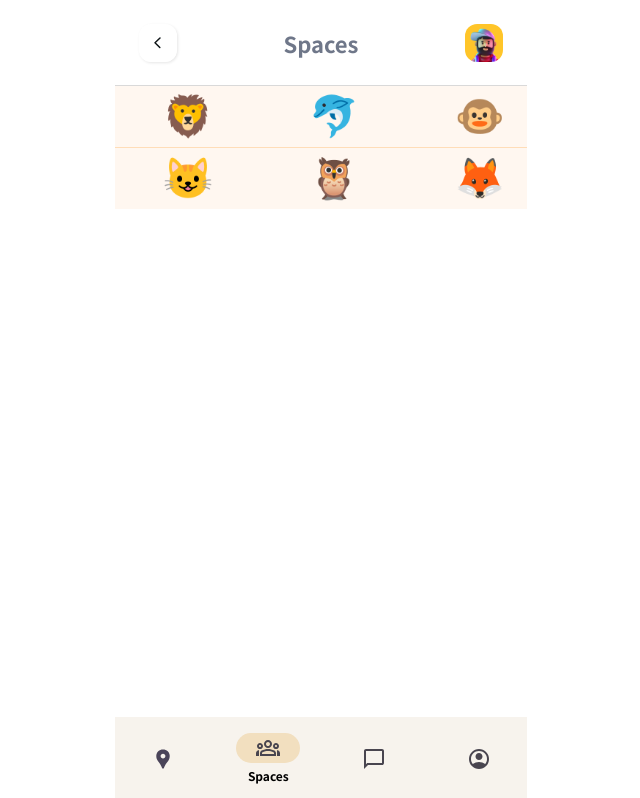
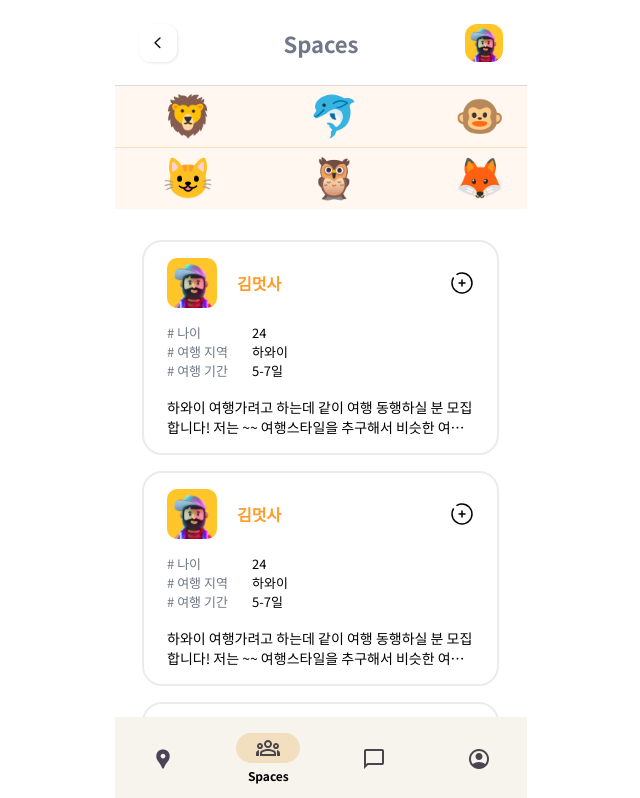
Before and after one commit to TEAM-4line/4line_frontend, a React (Create React App) app: page /spaces in a window 1280 px wide. Shown: the top 798 px of the page, without its empty margins (319-959 px from the left). Built offline with nearby package versions, Linux system fonts and the light colour scheme; a web font is replaced by a local one.

Commit message:
Feat: spacesPost 컴포넌트 생성성

```diff
--- a/src/components/spaces/SpacesPost.jsx
+++ b/src/components/spaces/SpacesPost.jsx
@@ -0,0 +1,146 @@
+import React from "react";
+import styled from "styled-components";
+import SampleProfile from "../../images/sample-profile.svg";
+import FollowIcon from "../../images/follow-icon.svg";
+
+const SpacesPost = () => {
+  const postData = [
+    {
+      id: 1,
+      image: SampleProfile,
+      name: "김멋사",
+      age: 24,
+      location: "하와이",
+      duration: "5-7일",
+      content:
+        " 하와이 여행가려고 하는데 같이 여행 동행하실 분 모집합니다! 저는 ~~ 여행스타일을 추구해서 비슷한 여행 성향이신 분이시면 좋겠습니다!",
+    },
+    {
+      id: 2,
+      image: SampleProfile,
+      name: "김멋사",
+      age: 24,
+      location: "하와이",
+      duration: "5-7일",
+      content:
+        " 하와이 여행가려고 하는데 같이 여행 동행하실 분 모집합니다! 저는 ~~ 여행스타일을 추구해서 비슷한 여행 성향이신 분이시면 좋겠습니다!",
+    },
+    {
+      id: 3,
+      image: SampleProfile,
+      name: "김멋사",
+      age: 24,
+      location: "하와이",
+      duration: "5-7일",
+      content:
+        " 하와이 여행가려고 하는데 같이 여행 동행하실 분 모집합니다! 저는 ~~ 여행스타일을 추구해서 비슷한 여행 성향이신 분이시면 좋겠습니다!",
+    },
+  ];
+
+  return (
+    <>
+      {postData.map((post, idx) => (
+        <PostWrapper key={idx}>
+          <Header>
+            <UserSection>
+              <ProfileImage src={post.image} />
+              <Username>{post.name}</Username>
+            </UserSection>
+            <FollowButton src={FollowIcon} />
+          </Header>
+          <Details>
+            <DetailItem>
+              <Label># 나이</Label>
+              <Value>{post.age}</Value>
+            </DetailItem>
+            <DetailItem>
+              <Label># 여행 지역</Label>
+              <Value>{post.location}</Value>
+            </DetailItem>
+            <DetailItem>
+              <Label># 여행 기간</Label>
+              <Value>{post.duration}</Value>
+            </DetailItem>
+            <Content>{post.content}</Content>
+          </Details>
+        </PostWrapper>
+      ))}
+    </>
+  );
+};
+
+export default SpacesPost;
+
+const PostWrapper = styled.div`
+  width: 357px;
+  border-radius: 20px;
+  border: 2px solid #ebebeb;
+  padding: 16px 23px;
+  box-sizing: border-box;
+`;
+
+const Header = styled.div`
+  display: flex;
+  align-items: center;
+  justify-content: space-between;
+`;
+
+const UserSection = styled.div`
+  display: flex;
+  align-items: center;
+  gap: 20px;
+`;
+
+const ProfileImage = styled.img`
+  width: 50px;
+  height: 50px;
+  border-radius: 10px;
+`;
+
+const Username = styled.div`
+  font-size: 16px;
+  font-weight: bold;
+  color: var(--orange);
+`;
+
+const Details = styled.div`
+  display: flex;
+  flex-direction: column;
+  font-size: 14px;
+  margin-top: 15px;
+  cursor: pointer;
+`;
+
+const DetailItem = styled.div`
+  display: flex;
+  gap: 10px;
+`;
+
+const Label = styled.div`
+  width: 75px;
+  color: #6f7789;
+  font-size: 13px;
+`;
+
+const Value = styled.div`
+  color: black;
+  font-size: 13px;
+`;
+
+const FollowButton = styled.img`
+  width: 24px;
+  height: 24px;
+  cursor: pointer;
+`;
+
+const Content = styled.div`
+  font-size: 14px;
+  color: black;
+  margin-top: 18px;
+  line-height: 1.4;
+  display: -webkit-box;
+  -webkit-line-clamp: 2;
+  -webkit-box-orient: vertical;
+  overflow: hidden;
+  text-overflow: ellipsis;
+`;
--- a/src/pages/home/HomePage.js
+++ b/src/pages/home/HomePage.js
@@ -58,7 +58,7 @@ const Wrapper = styled.div`
 `;
 
 const ContentBox = styled.div`
-  margin: 80px 0px;
+  margin: 86px 0px;
   background: linear-gradient(to bottom, #ff9c00, white);
   min-height: 780px;
   overflow-y: scroll;
--- a/src/pages/spaces/SpacesPage.js
+++ b/src/pages/spaces/SpacesPage.js
@@ -4,17 +4,20 @@ import TopBar from "../../components/home/TopBar";
 import NavBar from "../../components/home/NavBar";
 import SampleProfile from "../../images/sample-profile.svg";
 import FilterBar from "../../components/spaces/FilterBar";
+import SpacesPost from "../../components/spaces/SpacesPost";
 
 const SpacesPage = () => {
   return (
     <div>
       <Wrapper>
+        <TopBar PageName={"Spaces"} userImg={SampleProfile} />
+        <FilterBar />
         <ContentBox>
-          <TopBar PageName={"Spaces"} userImg={SampleProfile} />
-          <FilterBar />
-
-          <NavBar />
+          <PostWrapper>
+            <SpacesPost />
+          </PostWrapper>
         </ContentBox>
+        <NavBar />
       </Wrapper>
     </div>
   );
@@ -30,10 +33,19 @@ const Wrapper = styled.div`
 
 const ContentBox = styled.div`
   margin: 86px 0px;
-  /* background: linear-gradient(to bottom, #ff9c00, white); */
-  min-height: 780px;
+
   overflow-y: scroll;
   &::-webkit-scrollbar {
     display: none;
   }
 `;
+
+const PostWrapper = styled.div`
+  padding: 20px 27px;
+  margin-top: 134px;
+  min-height: 500px;
+  display: flex;
+  flex-direction: column;
+  gap: 16px;
+  /* background: linear-gradient(to bottom, #ff9c00, white); */
+`;
```
Also changed, not shown: src/images/follow-icon.svg (added).
